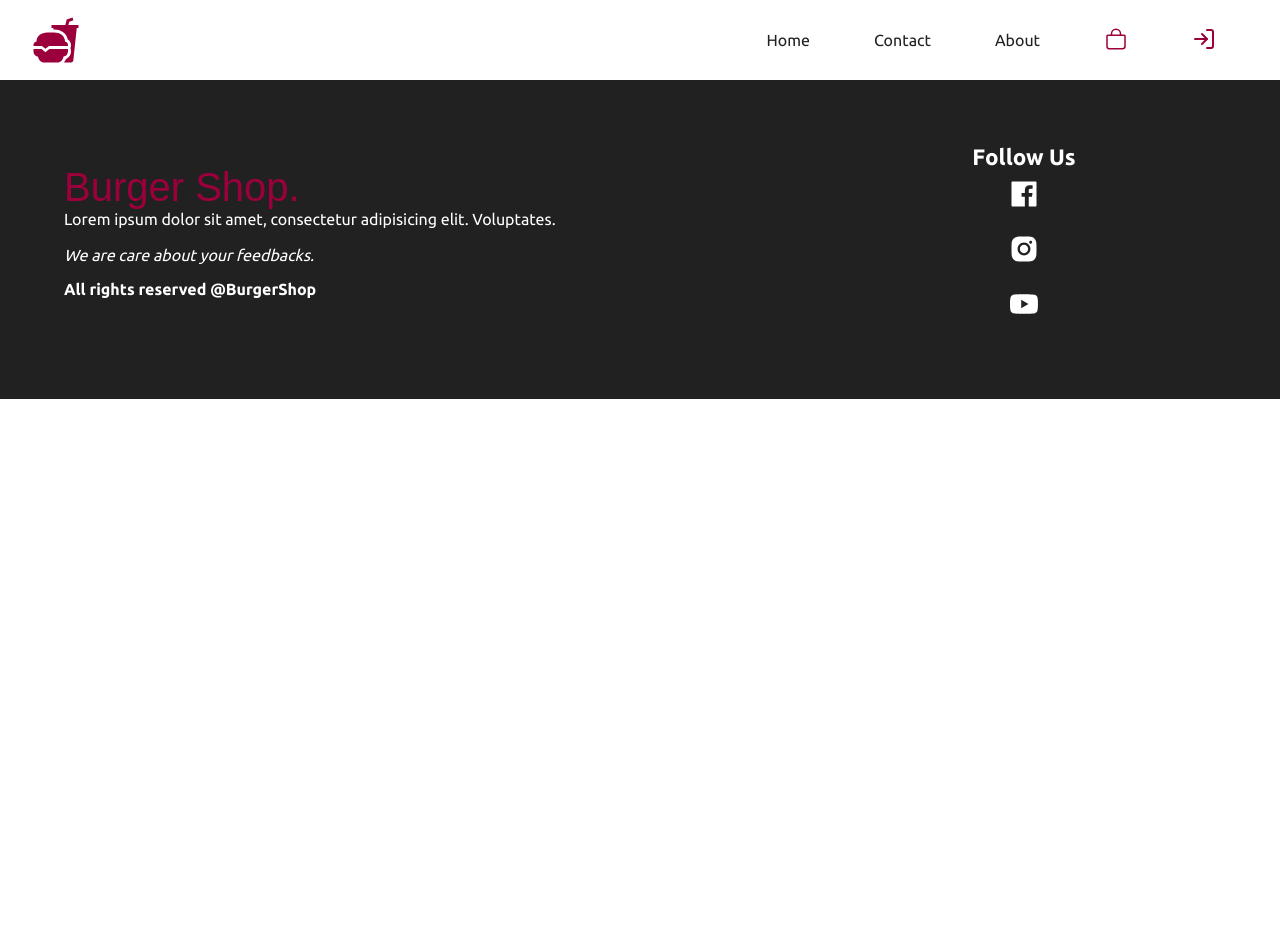
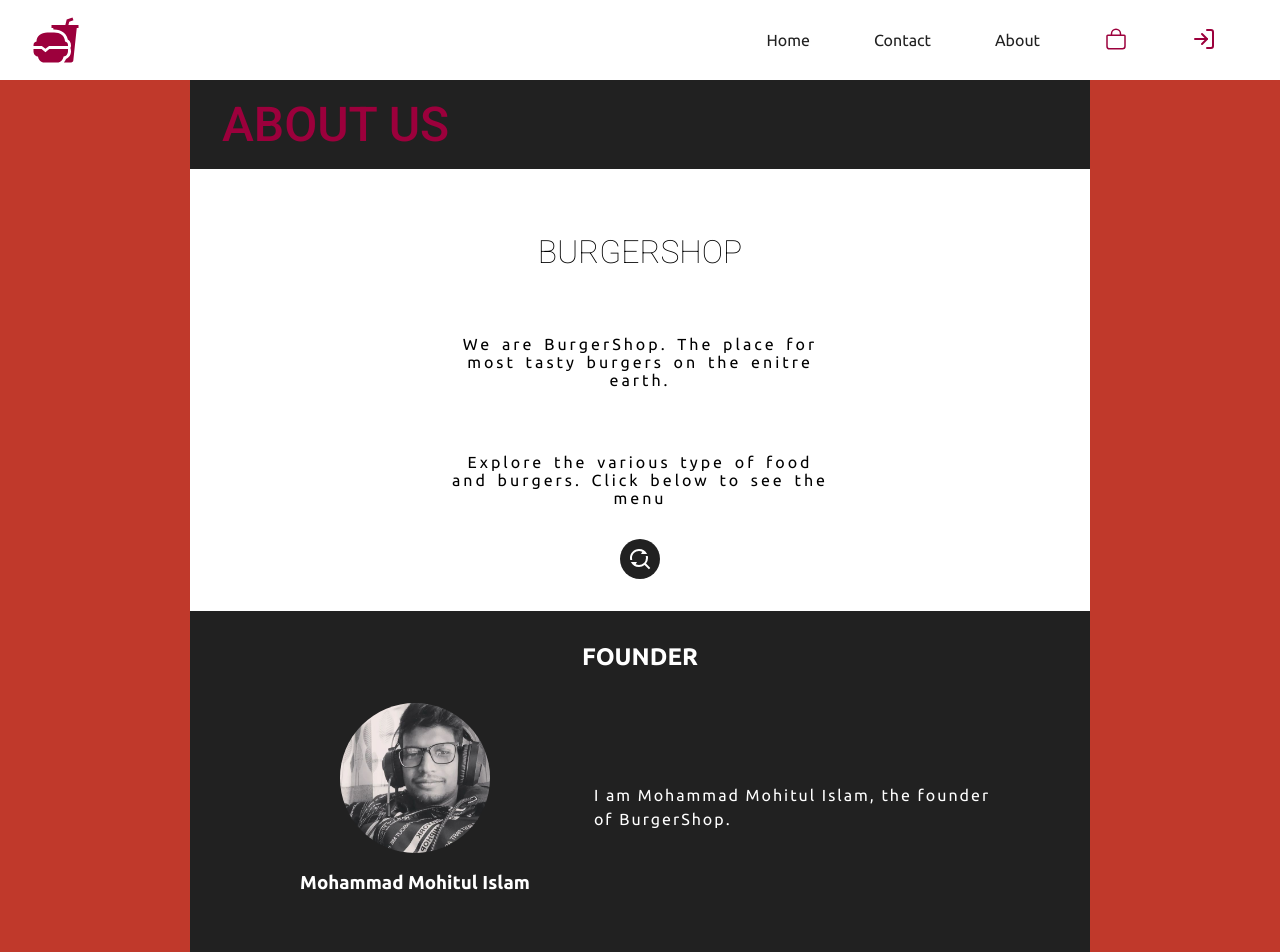
Before and after one commit to mohit838/BurgerShop-MERN, a React (Create React App) app in the folder client/: page /about in a window 1280 px wide. Shown: the top 952 px of the page. Before the commit the page ends 800 px from the top, so only its background shows below. Built offline with nearby package versions, Linux system fonts and the light colour scheme.

Commit message:
About Us UI Complete

```diff
--- a/client/src/App.js
+++ b/client/src/App.js
@@ -1,21 +1,23 @@
 import { BrowserRouter as Router, Routes, Route } from "react-router-dom";
 import Home from "./components/home/Home";
 import Header from "./components/layout/Header";
-import Footer from "./components/layout/Footer";
+import About from "./components/about/About";
 import Contact from "./components/contact/Contact";
 import Cart from "./components/cart/Cart";
 import Shipping from "./components/cart/Shipping";
 import ConfirmOrder from "./components/cart/ConfirmOrder";
+import Footer from "./components/layout/Footer";
 import "./styles/app.scss";
 import "./styles/header.scss";
 import "./styles/home.scss";
+import "./styles/about.scss";
+import "./styles/contact.scss";
 import "./styles/founder.scss";
 import "./styles/menu.scss";
-import "./styles/footer.scss";
-import "./styles/contact.scss";
 import "./styles/cart.scss";
 import "./styles/shipping.scss";
 import "./styles/confirmOrder.scss";
+import "./styles/footer.scss";
 
 function App() {
   return (
@@ -24,6 +26,7 @@
       <Routes>
         <Route path="/" element={<Home />} />
         <Route path="/contact" element={<Contact />} />
+        <Route path="/about" element={<About />} />
         <Route path="/cart" element={<Cart />} />
         <Route path="/shipping" element={<Shipping />} />
         <Route path="/confirm-order" element={<ConfirmOrder />} />
--- /dev/null
+++ b/client/src/components/about/About.jsx
@@ -0,0 +1,45 @@
+import React from "react";
+import { Link } from "react-router-dom";
+import { RiFindReplaceLine } from "react-icons/ri";
+import Mohit from "../../assets/mohit2.jpg";
+
+const About = () => {
+  return (
+    <section className="about">
+      <main>
+        <h1>About Us</h1>
+
+        <article>
+          <h4>BurgerShop</h4>
+          <p>
+            We are BurgerShop. The place for most tasty burgers on the enitre
+            earth.
+          </p>
+
+          <p>
+            Explore the various type of food and burgers. Click below to see the
+            menu
+          </p>
+
+          <Link to="/">
+            <RiFindReplaceLine />
+          </Link>
+        </article>
+
+        <div>
+          <h2>Founder</h2>
+          <article>
+            <div>
+              <img src={Mohit} alt="Founder" />
+              <h3>Mohammad Mohitul Islam</h3>
+            </div>
+
+            <p>I am Mohammad Mohitul Islam, the founder of BurgerShop.</p>
+          </article>
+        </div>
+      </main>
+    </section>
+  );
+};
+
+export default About;
--- /dev/null
+++ b/client/src/styles/about.scss
@@ -0,0 +1,114 @@
+@import "colors";
+
+.about {
+  width: 100%;
+  background-color: $pink;
+
+  > main {
+    background-color: white;
+    max-width: 900px;
+    height: 100%;
+    margin: auto;
+
+    > h1 {
+      font: 500 3rem "Roboto";
+      color: $red;
+      padding: 1rem 2rem;
+      text-transform: uppercase;
+      background-color: $dark;
+    }
+
+    > article {
+      margin: 2rem 0;
+      > h4 {
+        font: 100 2rem "Roboto";
+        text-transform: uppercase;
+        text-align: center;
+        padding: 2rem 0;
+      }
+
+      > p {
+        letter-spacing: 3px;
+        word-spacing: 3px;
+        padding: 2rem;
+        width: 50%;
+        text-align: center;
+        margin: auto;
+      }
+
+      > a {
+        background-color: $dark;
+        border-radius: 100%;
+        display: flex;
+        align-items: center;
+        justify-content: center;
+        width: 2.5rem;
+        height: 2.5rem;
+        color: white;
+        font-size: 1.5rem;
+        transition: all 0.3s;
+        margin: auto;
+        &:hover {
+          color: $red;
+          transform: scale(1.1);
+        }
+      }
+    }
+
+    > div {
+      background-color: $dark;
+      padding: 2rem;
+      color: white;
+      > h2 {
+        text-align: center;
+        text-transform: uppercase;
+      }
+
+      > article {
+        display: flex;
+        align-items: center;
+        justify-content: center;
+
+        > div {
+          margin: 2rem;
+          text-align: center;
+          > img {
+            width: 150px;
+            height: 150px;
+            border-radius: 100%;
+          }
+          > h3 {
+            margin: 1rem;
+          }
+        }
+        > p {
+          margin: 0 1rem;
+          width: 50%;
+          letter-spacing: 2px;
+          line-height: 150%;
+        }
+      }
+    }
+  }
+}
+
+@media screen and (max-width: 600px) {
+  .about > main {
+    > h1 {
+      font: 100 3rem "Roboto";
+      text-align: center;
+    }
+
+    > article > p {
+      width: 100%;
+    }
+
+    > div > article {
+      flex-direction: column;
+
+      > p {
+        text-align: center;
+      }
+    }
+  }
+}
```
